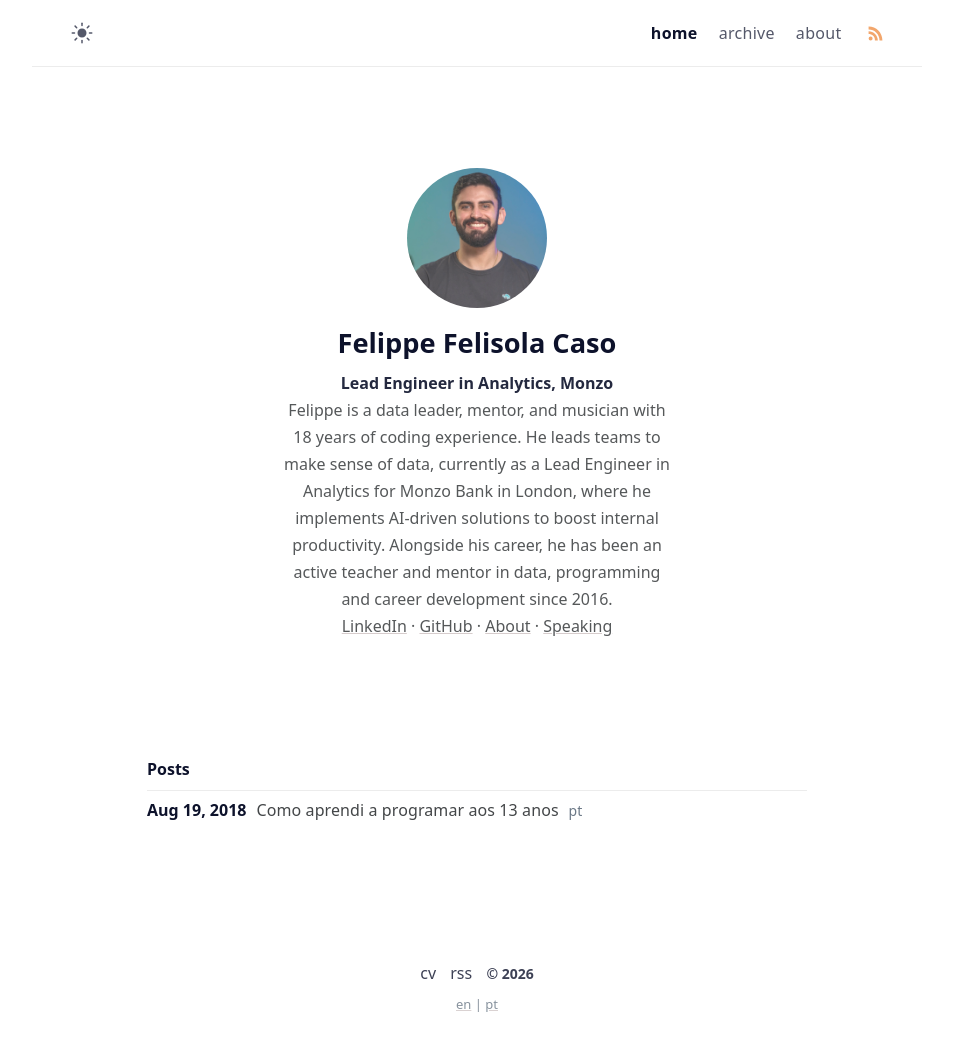
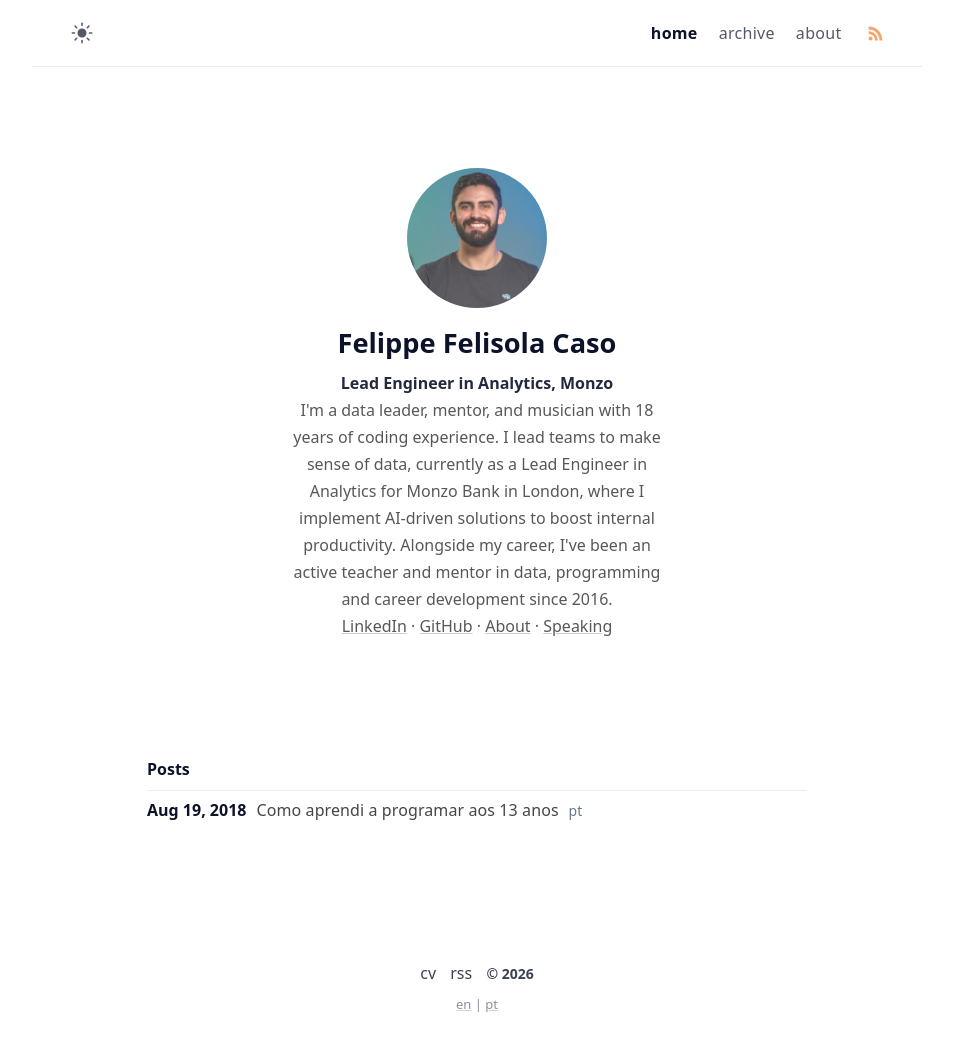
Before and after one commit to felippecaso/felippecaso.com, a Jekyll site: the page built from index.md, in a window 1280 px wide. Shown: the whole page, without its empty margins (163-1116 px from the left). Built offline with Jekyll 4.4.1, drawn with Linux system fonts in a browser that asks for light colours.

Commit message:
Write homepage bios in first person
Co-Authored-By: bot_apk <apk@cognition.ai>

```diff
--- a/_config.yml
+++ b/_config.yml
@@ -16,10 +16,10 @@ author:
   bios: # tell to the world
     - language: en
       bio: >-
-        Felippe is a data leader, mentor, and musician with 18 years of coding experience. He leads teams to make sense of data, currently as a Lead Engineer in Analytics for Monzo Bank in London, where he implements AI-driven solutions to boost internal productivity. Alongside his career, he has been an active teacher and mentor in data, programming and career development since 2016.
+        I'm a data leader, mentor, and musician with 18 years of coding experience. I lead teams to make sense of data, currently as a Lead Engineer in Analytics for Monzo Bank in London, where I implement AI-driven solutions to boost internal productivity. Alongside my career, I've been an active teacher and mentor in data, programming and career development since 2016.
     - language: pt
       bio: >-
-        Felippe é líder de dados, mentor e músico, com 18 anos de experiência em programação. Lidera times que transformam dados em entendimento, hoje como Lead Engineer em Analytics no Monzo Bank, em Londres, onde implementa soluções com IA para aumentar a produtividade interna. Paralelamente à carreira, atua como professor e mentor em dados, programação e desenvolvimento de carreira desde 2016.
+        Sou líder de dados, mentor e músico, com 18 anos de experiência em programação. Lidero times que transformam dados em entendimento, hoje como Lead Engineer em Analytics no Monzo Bank, em Londres, onde implemento soluções com IA para aumentar a produtividade interna. Paralelamente à carreira, atuo como professor e mentor em dados, programação e desenvolvimento de carreira desde 2016.
   username: felippecaso # general username
   github: felippecaso # github username
   linkedin: felippecaso
```
